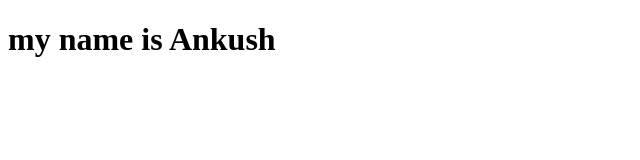
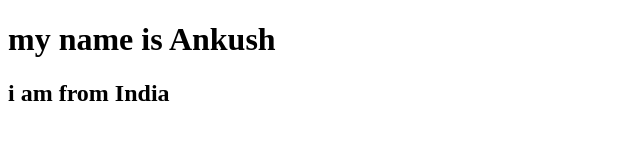
Before and after one commit to Ankush647712/firstcode, a plain HTML site: page index.html in a window 1280 px wide. Shown: the whole page, without its empty margins (0-640 px from the left). Drawn offline with Linux system fonts and the light colour scheme.

Commit message:
Update index.html

```diff
--- a/index.html
+++ b/index.html
@@ -7,5 +7,6 @@
 </head>
 <body>
   <h1> my name is Ankush</h1>
+    <h2>i am from India</h2>
 </body>
 </html>
```
